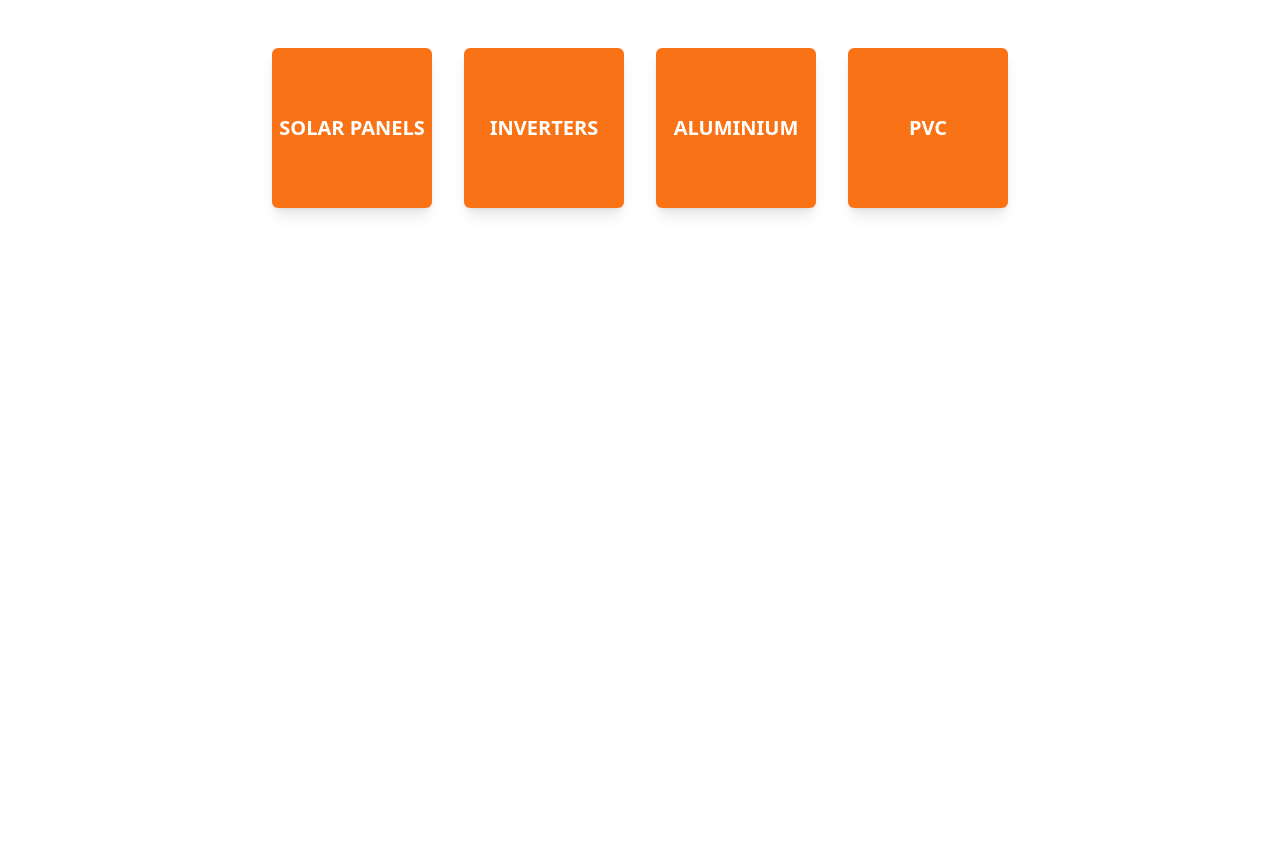
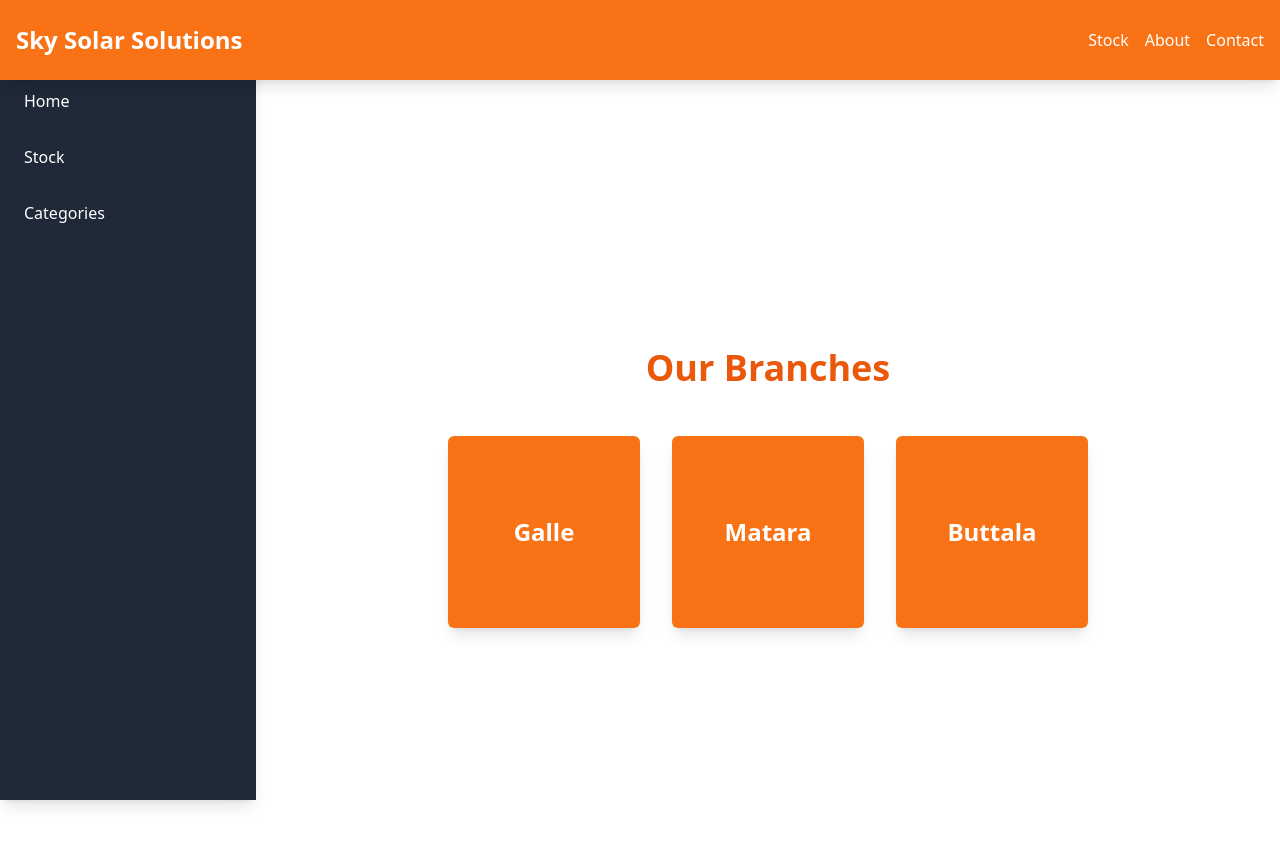
Before and after one commit to KovidaOpatha/Sky-Solar-Solutions, a React (Vite) app in the folder sky_solar_frontend/: page / in a window 1280 px wide. Shown: the top 846 px of the page. Before the commit the page ends 800 px from the top, so only its background shows below. Built offline with nearby package versions, Linux system fonts and the light colour scheme.

Commit message:
basicfrontend

```diff
--- /dev/null
+++ b/sky_solar_frontend/src/component/shared/mainlayout.jsx
@@ -0,0 +1,20 @@
+import React from 'react';
+import NavigationBar from './navigationbar';
+import Sidebar from './sidebar';
+import { Outlet } from 'react-router-dom';
+
+const MainLayout = () => {
+  return (
+    <div>
+      <NavigationBar />
+      <div className="flex">
+        <Sidebar />
+        <main className="ml-64 mt-16 p-8 w-full">
+          <Outlet />
+        </main>
+      </div>
+    </div>
+  );
+};
+
+export default MainLayout;
--- a/sky_solar_frontend/src/component/shared/navigation.jsx
+++ /dev/null
@@ -1,23 +0,0 @@
-
-import { Link } from "react-router-dom";
-
-function Navigation() {
-    return (
-        <nav className="flex py-12 justify-between items-center">
-            <div>
-                <Link to={"/"} className="text-4xl font-medium text-underlay-1">
-                    Skysolar
-                </Link>
-            </div>
-            <div className="flex justify-center gap-x-8 items-center">
-                <Link to={"/"}>Home</Link>
-                <div className="flex gap-x-4 items-center">
-                    <Link to={"/sign-in"}>Sign In</Link>
-                    <Link to={"/sign-up"}>Sign Up</Link>
-                </div>
-            </div>
-        </nav>
-    );
-}
-
-export default Navigation;
--- /dev/null
+++ b/sky_solar_frontend/src/component/shared/navigationbar.jsx
@@ -0,0 +1,21 @@
+import React from 'react';
+import { Link } from 'react-router-dom';
+
+const NavigationBar = () => {
+  return (
+    <nav className="bg-orange-500 text-white p-4 shadow-lg fixed top-0 left-0 w-full z-10 md:h-20">
+      <div className="container mx-auto flex justify-between items-center h-full">
+        <Link to="/" className="text-2xl font-bold">
+          Sky Solar Solutions
+        </Link>
+        <div className="hidden md:flex space-x-4"> {/* Hide on mobile */}
+          <Link to="/stock" className="hover:text-gray-300">Stock</Link>
+          <Link to="/about" className="hover:text-gray-300">About</Link>
+          <Link to="/contact" className="hover:text-gray-300">Contact</Link>
+        </div>
+      </div>
+    </nav>
+  );
+};
+
+export default NavigationBar;
--- /dev/null
+++ b/sky_solar_frontend/src/component/shared/sidebar.jsx
@@ -0,0 +1,27 @@
+import React from 'react';
+import { Link } from 'react-router-dom';
+
+const Sidebar = () => {
+  return (
+    <div className="w-64 h-screen bg-gray-800 text-white shadow-lg fixed">
+      <div className="p-4 text-2xl font-bold border-b border-gray-700">
+        Dashboard
+      </div>
+      <div className="p-4">
+        <ul className="space-y-4">
+          <li>
+            <Link to="/" className="block hover:bg-gray-700 p-2 rounded">Home</Link>
+          </li>
+          <li>
+            <Link to="/stock" className="block hover:bg-gray-700 p-2 rounded">Stock</Link>
+          </li>
+          <li>
+            <Link to="/categories" className="block hover:bg-gray-700 p-2 rounded">Categories</Link>
+          </li>
+        </ul>
+      </div>
+    </div>
+  );
+};
+
+export default Sidebar;
--- a/sky_solar_frontend/src/layout/main.layout.jsx
+++ /dev/null
@@ -1,13 +0,0 @@
-import { Outlet } from "react-router-dom";
-import Navigation from "../component/shared/navigation";
-
-function MainLayout() {
-    return (
-        <div>
-            <Navigation/>
-            <Outlet/>
-        </div>
-     );
-}
-
-export default MainLayout;
--- a/sky_solar_frontend/src/layout/root.layout.jsx
+++ /dev/null
@@ -1,14 +0,0 @@
-import { Outlet } from "react-router-dom";
-import Navigation from "../component/shared/navigation";
-import React from "react";
-
-function rootLayout() {
-    return (
-        <main className="container">
-
-            <Outlet/>
-        </main>
-     );
-}
-
-export default rootLayout;
--- a/sky_solar_frontend/src/main.jsx
+++ b/sky_solar_frontend/src/main.jsx
@@ -1,16 +1,22 @@
 import React from 'react';
 import ReactDOM from 'react-dom/client';
+import { BrowserRouter as Router, Routes, Route } from 'react-router-dom';
 import './index.css';
-import { BrowserRouter as Router, Route, Routes } from 'react-router-dom';
 import StockPage from './pages/stockpage';
 import BranchPage from './pages/branchpage';
+import MainLayout from './component/shared/mainlayout';
+import HomePage from './pages/homepage'; // Import the HomePage component
 
 ReactDOM.createRoot(document.getElementById('root')).render(
   <React.StrictMode>
     <Router>
       <Routes>
-        <Route path="/" element={<StockPage />} />
-        <Route path="/category/:categoryId" element={<BranchPage />} />
+        <Route path="/" element={<MainLayout />}>
+          <Route index element={<HomePage />} /> {/* Set HomePage as the default page */}
+          <Route path="stock" element={<StockPage />} />
+          {/* <Route path="categories" element={<CategoriesPage />} /> */}
+          <Route path="category/:categoryId" element={<BranchPage />} />
+        </Route>
       </Routes>
     </Router>
   </React.StrictMode>,
--- a/sky_solar_frontend/src/pages/branchpage.jsx
+++ b/sky_solar_frontend/src/pages/branchpage.jsx
@@ -23,7 +23,7 @@ const BranchPage = () => {
       name: 'INVERTERS',
       description: 'Description of Category 2',
       products: [
-        { id: 1, name: 'Product 3', description: 'Description of Product 3', price: '$30', stock: 80 },
+        { id: 1, name: 'Product 3', description: 'Description of Product 3', price: '$30', stock: 70 },
         { id: 2, name: 'Product 4', description: 'Description of Product 4', price: '$40', stock: 90 },
         { id: 3, name: 'Product 4', description: 'Description of Product 4', price: '$40', stock: 95 },
         { id: 4, name: 'JINKO 560W', description: 'Description of Product 1', price: '$10', stock: 110 },
--- a/sky_solar_frontend/src/pages/homepage.jsx
+++ b/sky_solar_frontend/src/pages/homepage.jsx
@@ -1,9 +1,37 @@
-function HomePage() {
-    return (
-        <div>
-            Home
-        </div>
-     );
-}
+import React from 'react';
+import { useNavigate } from 'react-router-dom';
+
+const HomePage = () => {
+  const branches = [
+    { id: 1, name: 'Galle' },
+    { id: 2, name: 'Matara' },
+    { id: 3, name: 'Buttala' },
+    // Add more branches as needed
+  ];
+
+  const navigate = useNavigate();
+
+  const handleBranchClick = (branchId) => {
+    // Navigate to the branch-specific page (assuming you have routes set up for each branch)
+    navigate(`/branch/${branchId}`);
+  };
+
+  return (
+    <div className="min-h-screen flex flex-col justify-center items-center bg-white p-8">
+      <h1 className="text-4xl font-bold text-orange-600 mb-8">Our Branches</h1>
+      <div className="flex flex-wrap justify-center">
+        {branches.map(branch => (
+          <div
+            key={branch.id}
+            className="w-48 h-48 flex items-center justify-center m-4 bg-orange-500 text-white text-2xl font-bold cursor-pointer rounded-md shadow-lg transition-transform transform hover:scale-105 hover:bg-orange-600 active:scale-95"
+            onClick={() => handleBranchClick(branch.id)}
+          >
+            {branch.name}
+          </div>
+        ))}
+      </div>
+    </div>
+  );
+};
 
 export default HomePage;
--- a/sky_solar_frontend/src/pages/stockpage.jsx
+++ b/sky_solar_frontend/src/pages/stockpage.jsx
@@ -17,17 +17,20 @@ const StockPage = () => {
   };
 
   return (
-    <div className="flex flex-wrap justify-center p-8">
+    <div className="flex-grow flex flex-col justify-center items-center bg-white p-8 overflow-hidden">
+      <h1 className="text-4xl font-bold text-orange-600 mb-8">Product Categories</h1>
+      <div className="flex flex-wrap justify-center overflow-hidden">
         {categories.map(category => (
           <div
             key={category.id}
-          className="w-40 h-40 flex items-center justify-center m-4 bg-orange-500 text-white text-xl font-bold cursor-pointer rounded-md shadow-lg hover:bg-orange-700"
+            className="w-48 h-48 flex items-center justify-center m-4 bg-orange-500 text-white text-2xl font-bold cursor-pointer rounded-md shadow-lg transition-transform transform hover:scale-105 hover:bg-orange-600 active:scale-95"
             onClick={() => handleCategoryClick(category.id)}
           >
             {category.name}
           </div>
         ))}
       </div>
+    </div>
   );
 };
 
```
Lines whose indentation alone changed are shown as unchanged.
